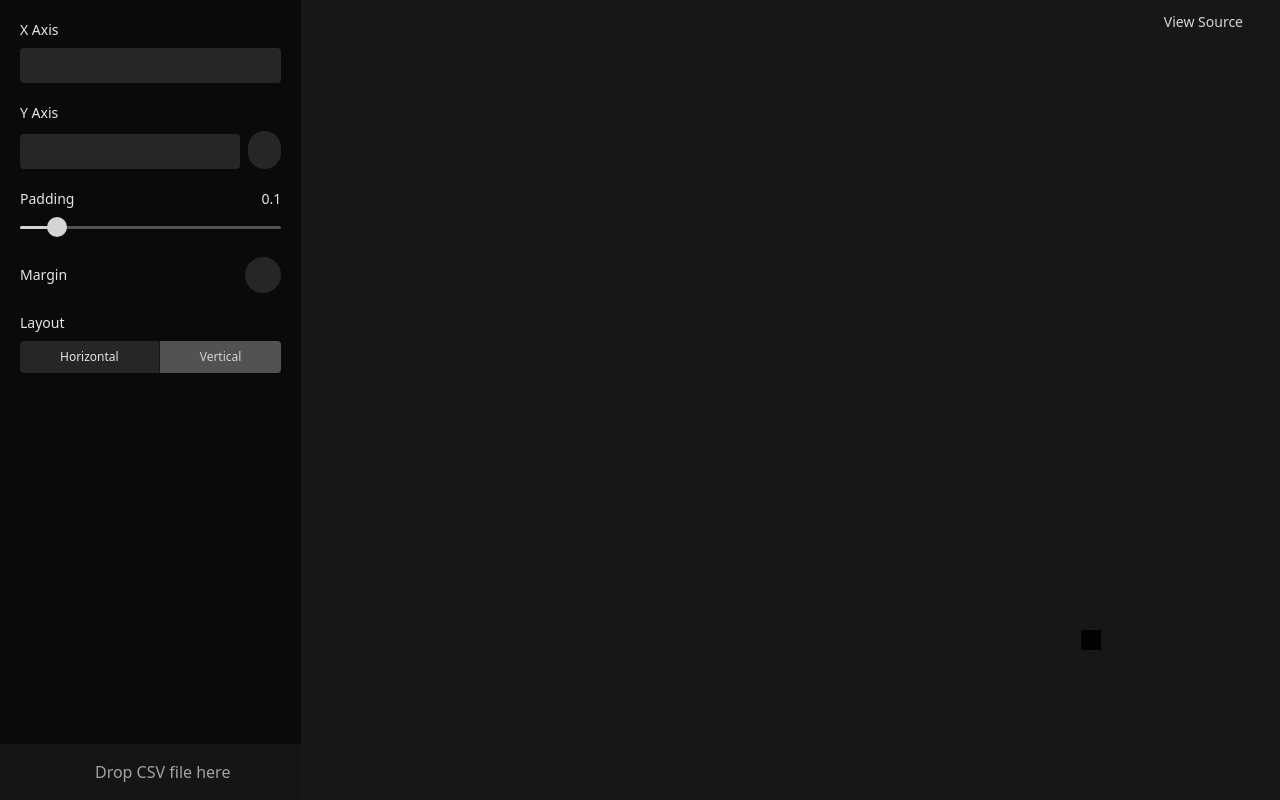
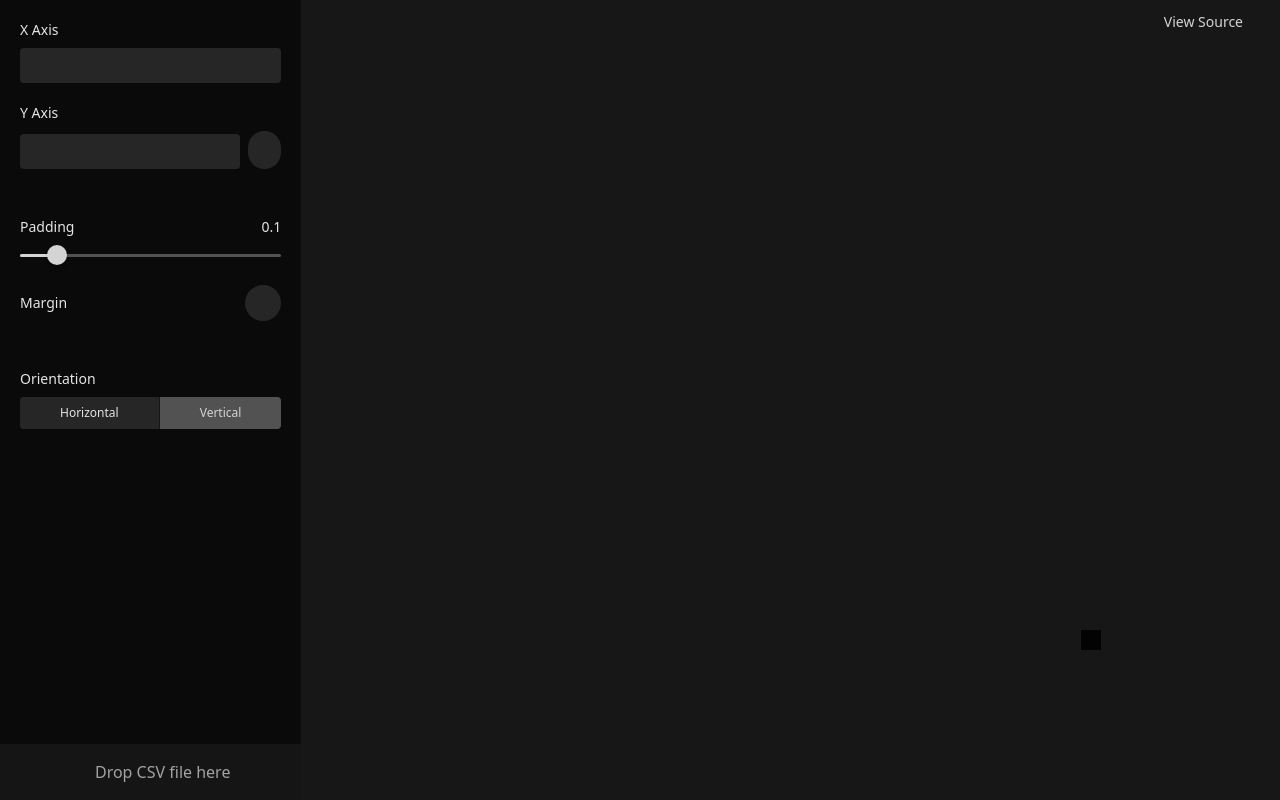
Before and after one commit to nirnejak/csv-plot, a React (Vite) app: page / in a window 1280 px wide. Built offline with nearby package versions, Linux system fonts and the light colour scheme; some icons are missing.

Commit message:
Increased spacing between different type of controls

```diff
--- a/src/pages/index.tsx
+++ b/src/pages/index.tsx
@@ -58,6 +58,7 @@ const HomePage: React.FC = () => {
     <div className="flex ">
       <div className="relative h-screen bg-neutral-950">
         <div className="flex w-full flex-col gap-5 p-5 text-sm">
+          <div>
             <Select
               value={xAxis}
               onValueChange={(value) => {
@@ -70,6 +71,7 @@ const HomePage: React.FC = () => {
               label="X Axis"
               placeholder="Please select a x-axis..."
             />
+          </div>
           <div>
             <p className="mb-2">Y Axis</p>
             <div className="flex flex-col gap-2">
@@ -116,6 +118,7 @@ const HomePage: React.FC = () => {
               ))}
             </div>
           </div>
+          <div className="my-1" />
           <div>
             <p className="mb-2 flex items-center justify-between">
               <span>Padding</span>
@@ -219,9 +222,10 @@ const HomePage: React.FC = () => {
               </div>
             </Popover>
           </div>
+          <div className="my-1" />
           {type === "bar" && (
             <div>
-              <p className="mb-2">Layout</p>
+              <p className="mb-2">Orientation</p>
               <ToggleGroup
                 value={layout}
                 onValueChange={(value: string) => {
```
Lines whose indentation alone changed are shown as unchanged.
